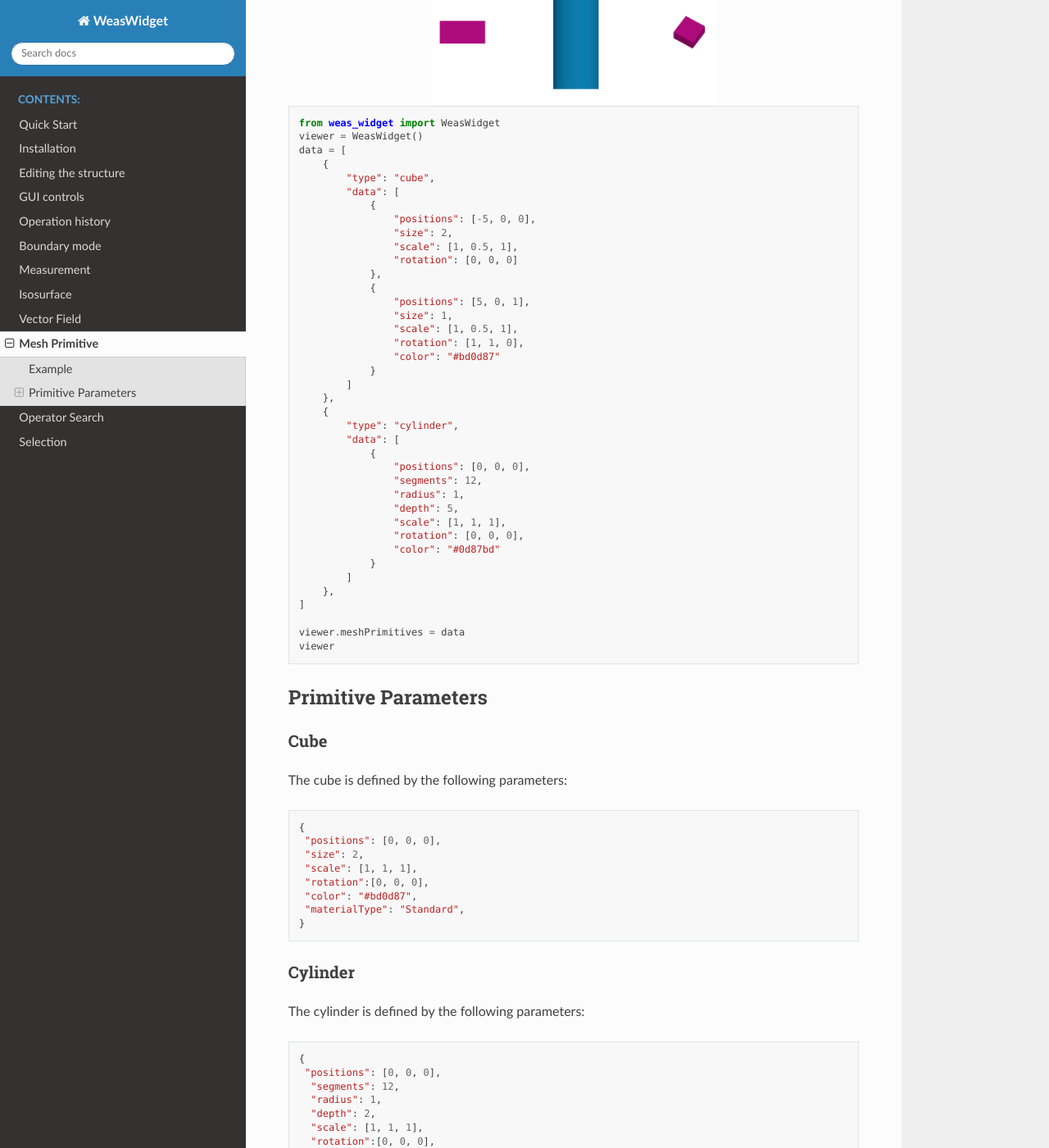
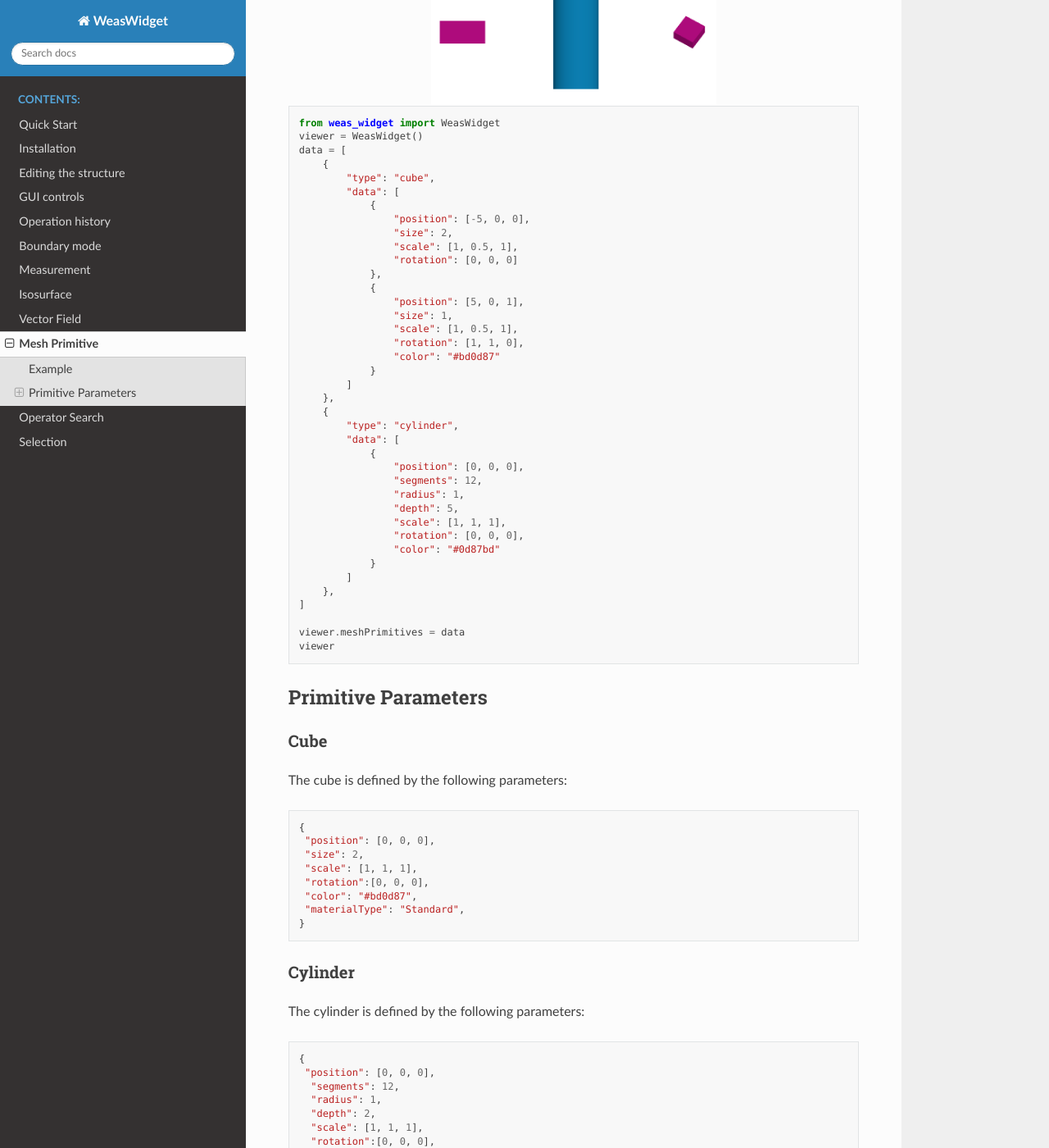
Before and after one commit to superstar54/weas-widget, a Sphinx documentation site: the page built from docs/source/mesh_primitive.rst, in a window 1280 px wide and 1400 px high, scrolled down 1224 px. Shown: the whole window at 82% size. Built offline with Sphinx 7.4.7 and the Read the Docs theme 2.0.0, drawn with Linux system fonts in a browser that asks for light colours; some of the changed text lies outside the part shown.

```diff
--- a/docs/source/mesh_primitive.rst
+++ b/docs/source/mesh_primitive.rst
@@ -33,13 +33,13 @@
             "type": "cube",
             "data": [
                 {
-                    "positions": [-5, 0, 0],
+                    "position": [-5, 0, 0],
                     "size": 2,
                     "scale": [1, 0.5, 1],
                     "rotation": [0, 0, 0]
                 },
                 {
-                    "positions": [5, 0, 1],
+                    "position": [5, 0, 1],
                     "size": 1,
                     "scale": [1, 0.5, 1],
                     "rotation": [1, 1, 0],
@@ -51,7 +51,7 @@
             "type": "cylinder",
             "data": [
                 {
-                    "positions": [0, 0, 0],
+                    "position": [0, 0, 0],
                     "segments": 12,
                     "radius": 1,
                     "depth": 5,
@@ -77,7 +77,7 @@
 .. code-block:: python
 
     {
-     "positions": [0, 0, 0],
+     "position": [0, 0, 0],
      "size": 2,
      "scale": [1, 1, 1],
      "rotation":[0, 0, 0],
@@ -93,7 +93,7 @@
 .. code-block:: python
 
     {
-     "positions": [0, 0, 0],
+     "position": [0, 0, 0],
       "segments": 12,
       "radius": 1,
       "depth": 2,
@@ -109,7 +109,7 @@
 .. code-block:: python
 
     {
-     "positions": [0, 0, 0],
+     "position": [0, 0, 0],
       "widthSegments": 8,
       "heightSegments": 6,
       "radius": 1,
@@ -125,7 +125,7 @@
 .. code-block:: python
 
     {
-     "positions": [0, 0, 0],
+     "position": [0, 0, 0],
       "size": 2,
       "scale": [1, 1, 1],
       "rotation":[0, 0, 0],
@@ -139,7 +139,7 @@
 .. code-block:: python
 
     {
-     "positions": [0, 0, 0],
+     "position": [0, 0, 0],
       "radius": 1,
       "detail": 2,
       "scale": [1, 1, 1],
@@ -154,7 +154,7 @@
 .. code-block:: python
 
     {
-     "positions": [0, 0, 0],
+     "position": [0, 0, 0],
       "segments": 8,
       "radius": 1,
       "height": 2,
@@ -170,7 +170,7 @@
 .. code-block:: python
 
     {
-     "positions": [0, 0, 0],
+     "position": [0, 0, 0],
       "direction": [0, 0, 1],
       "length": 1,
       "color": "#bd0d87",
@@ -184,7 +184,7 @@
 .. code-block:: python
 
     {
-     "positions": [0, 0, 0],
+     "position": [0, 0, 0],
       "radius": 1,
       "tube": 0.4,
       "radialSegments": 8,
--- a/src/weas_widget/__init__.py
+++ b/src/weas_widget/__init__.py
@@ -23,7 +23,11 @@
     selectedAtomsIndices = tl.List([]).tag(sync=True)
     boundary = tl.List([[0, 1], [0, 1], [0, 1]]).tag(sync=True)
     modelStyle = tl.Int(0).tag(sync=True)
+    # color
+    colorBy = tl.Unicode("Element").tag(sync=True)
     colorType = tl.Unicode("CPK").tag(sync=True)
+    colorRamp = tl.List(["red", "blue"]).tag(sync=True)
+    # material
     materialType = tl.Unicode("Standard").tag(sync=True)
     atomLabelType = tl.Unicode("None").tag(sync=True)
     showCell = tl.Bool(True).tag(sync=True)
```
